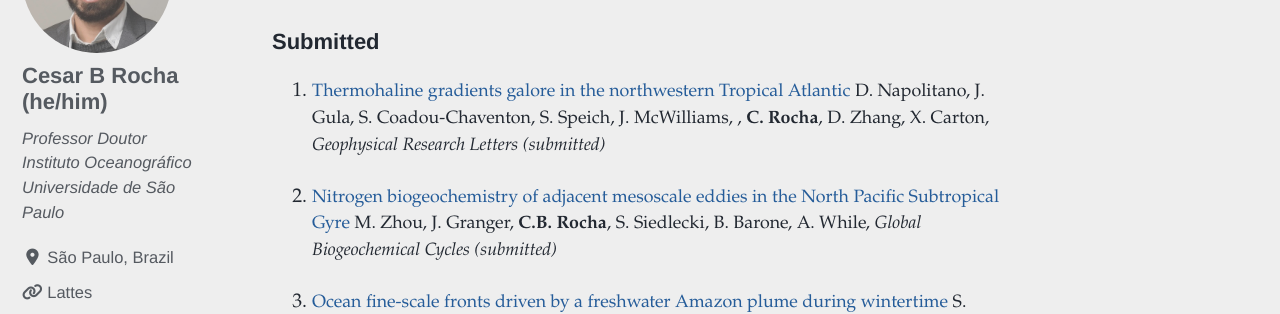
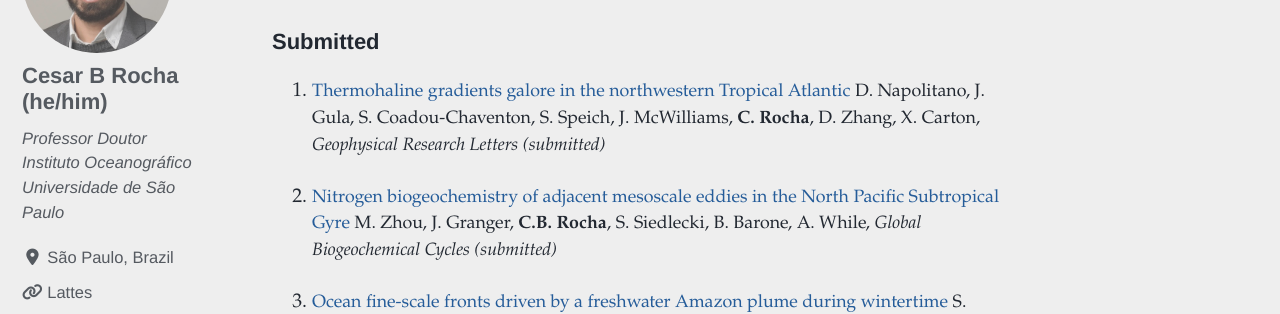
Before and after one commit to cesar-rocha/cesar-rocha.github.io, a Jekyll site: the page built from _pages/publications.md, in a window 1280 px wide and 900 px high, scrolled down 1044 px. Shown: the part 177-491 px from the top of the window. Built offline with Jekyll 4.4.1, drawn with Linux system fonts in a browser that asks for light colours; cached includes are drawn as plain includes; nearby versions of some CDN libraries.

Commit message:
remove comma

```diff
--- a/_pages/publications.md
+++ b/_pages/publications.md
@@ -12,12 +12,10 @@ header:
 ### Submitted
 
 0. [Thermohaline gradients galore in the northwestern Tropical Atlantic][s7]
-   D. Napolitano, J. Gula, S. Coadou-Chaventon, S. Speich, J. McWilliams, , **C. Rocha**, D. Zhang, X. Carton, *Geophysical Research Letters (submitted)*
-
-
+    D. Napolitano, J. Gula, S. Coadou-Chaventon, S. Speich, J. McWilliams, **C. Rocha**, D. Zhang, X. Carton, *Geophysical Research Letters (submitted)*
 
 0. [Nitrogen biogeochemistry of adjacent mesoscale eddies in the North Pacific Subtropical Gyre][s3]
-   M. Zhou, J. Granger, **C.B. Rocha**, S. Siedlecki, B. Barone, A. While, *Global Biogeochemical Cycles (submitted)*
+    M. Zhou, J. Granger, **C.B. Rocha**, S. Siedlecki, B. Barone, A. While, *Global Biogeochemical Cycles (submitted)*
 
 
 0. [Ocean fine-scale fronts driven by a freshwater Amazon plume during wintertime][s6]
```
